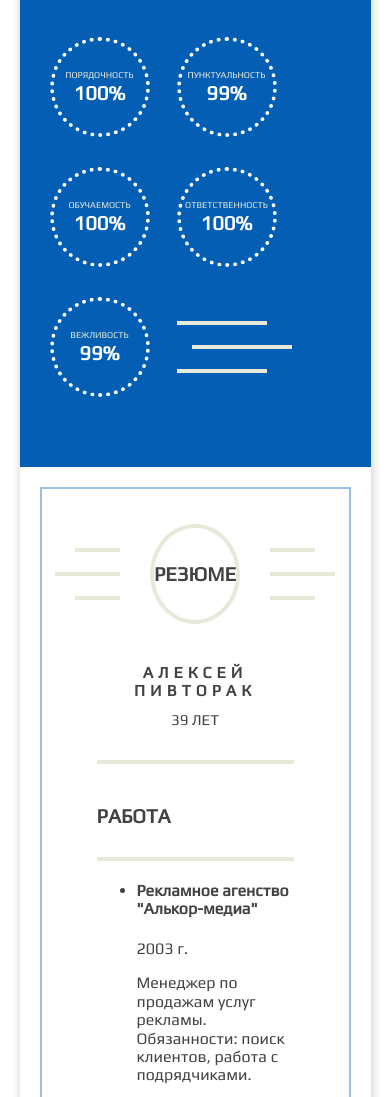
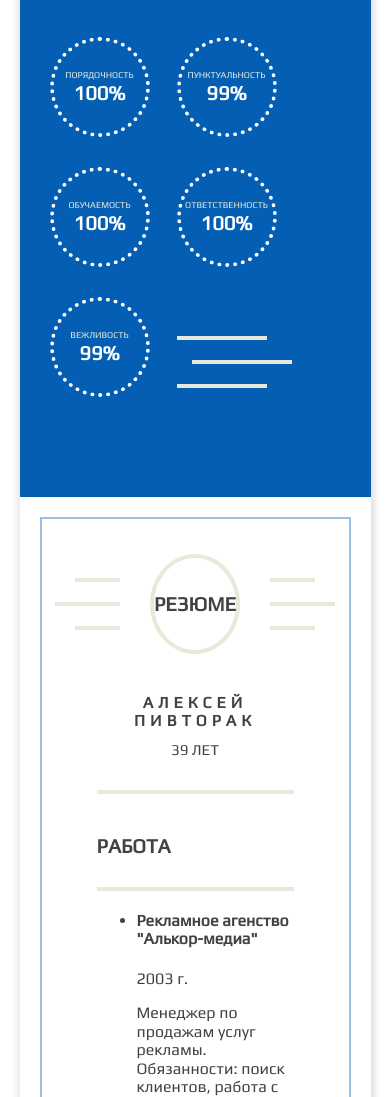
Before and after one commit to allexes/allexes.github.io, a plain HTML site: page resume/index.html in a window 390 px wide. Shown: the part 1223-2320 px from the top of the page. Drawn offline with Linux system fonts and the light colour scheme.

Commit message:
Add files via upload

```diff
--- a/resume/css/style.css
+++ b/resume/css/style.css
@@ -200,6 +200,9 @@ address{
 }
 
 @media(max-width: 600px){
+	.conteiner{
+ 	flex-direction: column;
+ 	margin-top: 0px;
 	.trait-text{
 	text-transform: uppercase;
 	font-size: 9px;}
```
